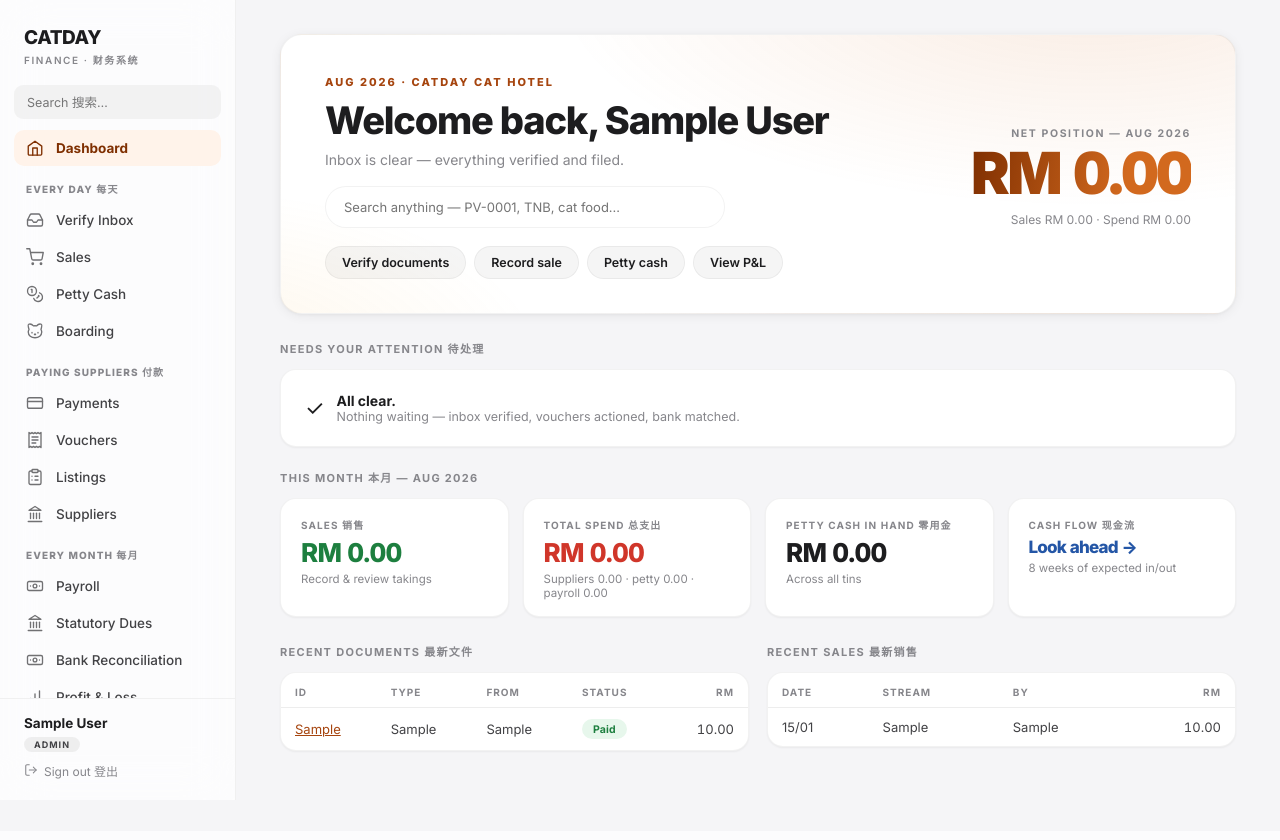
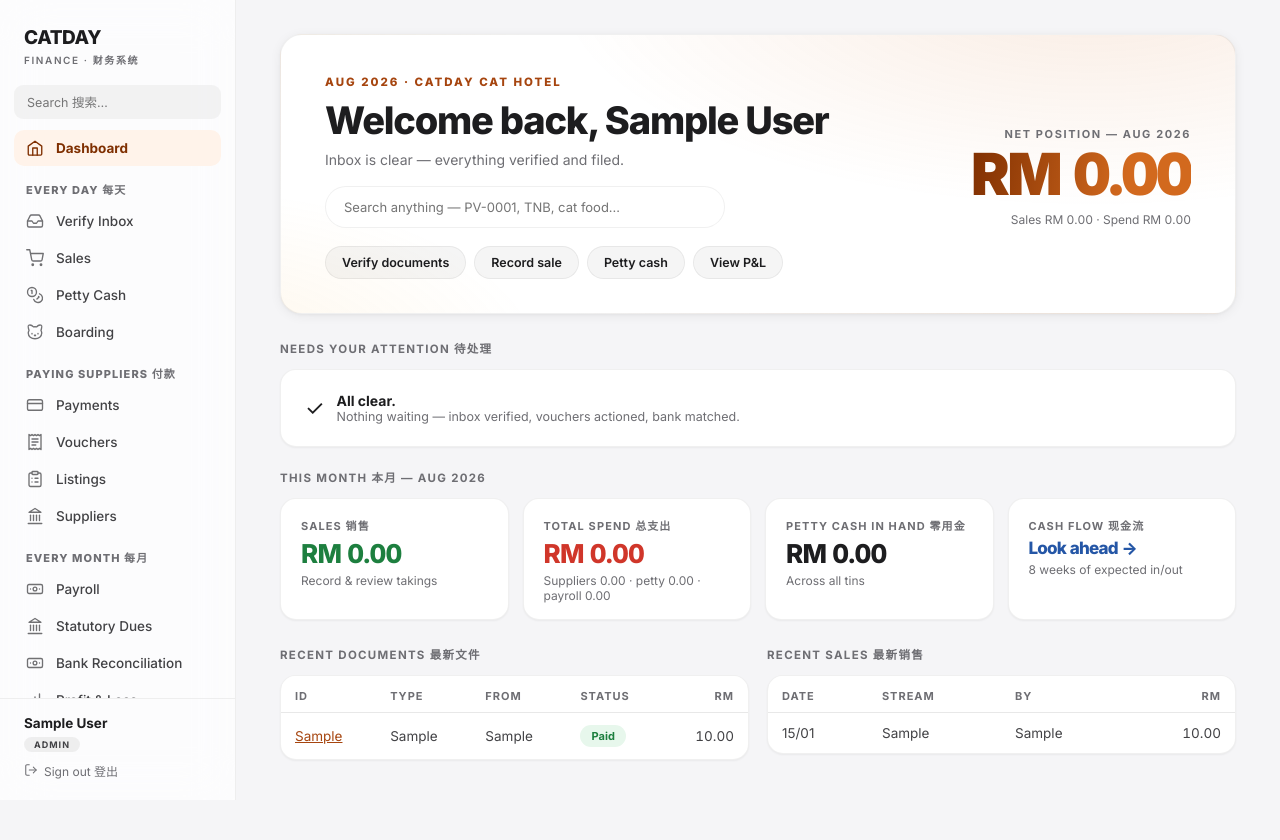
Before and after one commit to chiaeugene/catdaycfo, a FastAPI app: page / in a window 1280 px wide. Before the commit the page ends 800 px from the top, so only its background shows below. Run offline with FastAPI, Linux system fonts and the light colour scheme; the visitor is signed in with stand-in values (Sample User, id 1); tables that the repository leaves empty hold one stand-in row (values such as "Sample post").

Commit message:
UI v5: accessibility fixes, dark mode, sticky headers, print, cache-busting
Accessibility (measured, not guessed)
- --muted was #86868b = 3.33:1 on the app background, failing WCAG AA. Every
  piece of helper text used it — and helper text IS the product for a
  non-finance operator. Now #6e6e73, the lightest grey clearing 4.5:1 on both
  surfaces (measures 4.66:1). --muted-soft kept for decoration only.
- Smallest type raised off the 10px floor (labels, th, h2 -> 11px; body/table
  13 -> 13.5px; badges 10.5 -> 11px).
- Disabled buttons now read as disabled (opacity + not-allowed, no hover lift).

Dark mode
- Full prefers-color-scheme support. Palette is desaturated tonal variants, not
  inverted light values (inverting turns the brand terracotta muddy). Every
  token contrast-checked against the dark surfaces: 6.47-10.84:1 measured live.

Scanning dense data
- Sticky table headers: scrolling a 500-row ledger no longer loses the column
  names. Disabled on mobile where tables become stacked cards.
- Slimmer scrollbars so data tables don't gain a heavy grey bar.

Print
- Real print stylesheet: drops sidebar/filters/action bars, repeats table
  headers across pages, avoids breaking rows and cards, prints the hero figure
  in solid ink instead of a clipped gradient. app.js expands all <details>
  before printing so a printed P&L keeps the transactions behind each category.
- Print buttons on P&L, Balance Sheet, Trial Balance and Cash Flow — the four
  pages that actually get handed to an accountant or investor.

Cache-busting
- style.css/app.js now carry ?v= keyed to the deployed commit (mtime locally).
  Without it a CSS change does not reach users until they force-refresh; this
  bit us during development.

```diff
--- a/app/main.py
+++ b/app/main.py
@@ -33,6 +33,23 @@ templates = Jinja2Templates(directory=os.path.join(BASE_DIR, "templates"))
 templates.env.filters["rm"] = lambda v: f"{(v or 0):,.2f}"
 templates.env.filters["abs"] = lambda v: abs(v or 0)
 app.mount("/static", StaticFiles(directory=os.path.join(BASE_DIR, "static")), name="static")
+
+# Cache-buster for /static assets. Browsers hold onto style.css hard, so a CSS
+# change would otherwise not reach users until they force-refresh. Keyed to the
+# deployed commit in production, to file mtime locally.
+def _asset_version() -> str:
+    commit = os.environ.get("RENDER_GIT_COMMIT")
+    if commit:
+        return commit[:10]
+    try:
+        css = os.path.join(BASE_DIR, "static", "style.css")
+        js = os.path.join(BASE_DIR, "static", "app.js")
+        return str(int(max(os.path.getmtime(css), os.path.getmtime(js))))
+    except OSError:
+        return "dev"
+
+
+ASSET_V = _asset_version()
 
 WEBHOOK_SECRET = os.environ.get("WEBHOOK_SECRET", "catdayhook")
 BASE_URL = os.environ.get("BASE_URL", "https://catday-system.onrender.com").rstrip("/")
@@ -107,7 +124,8 @@ def render(request: Request, db: Session, template: str, page: str, **ctx):
         if user.role in ("admin", "manager") else 0
     return templates.TemplateResponse(request, template,
         {"user": user, "nav_groups": nav_groups, "page": page, "M": M, "today": date.today(),
-         "pending_docs": pending_docs, "collapsed_groups": COLLAPSED_GROUPS, **ctx})
+         "pending_docs": pending_docs, "collapsed_groups": COLLAPSED_GROUPS,
+         "asset_v": ASSET_V, **ctx})
 
 
 def month_str(d: date | None = None) -> str:
@@ -180,7 +198,7 @@ def supplier_map(db: Session, names) -> dict:
 # ─────────────────────────── AUTH (passcode) ───────────────────────────
 def _login_ctx(db: Session, error: str = ""):
     profiles = db.query(M.User).filter(M.User.active == True).order_by(M.User.id).all()  # noqa: E712
-    return {"profiles": profiles, "error": error}
+    return {"profiles": profiles, "error": error, "asset_v": ASSET_V}
 
 
 @app.get("/login", response_class=HTMLResponse)
--- a/static/app.js
+++ b/static/app.js
@@ -21,4 +21,19 @@
     });
   }
   document.addEventListener("DOMContentLoaded", labelTables);
+
+  // Printing a P&L with collapsed drill-downs loses the transactions behind each
+  // category. Expand everything for the print, then restore the screen state.
+  var reopened = [];
+  window.addEventListener("beforeprint", function () {
+    reopened = [];
+    document.querySelectorAll("details:not([open])").forEach(function (d) {
+      d.open = true;
+      reopened.push(d);
+    });
+  });
+  window.addEventListener("afterprint", function () {
+    reopened.forEach(function (d) { d.open = false; });
+    reopened = [];
+  });
 })();
--- a/static/style.css
+++ b/static/style.css
@@ -4,11 +4,15 @@
 :root {
   --ink: #1d1d1f;
   --ink-2: #424245;
-  --muted: #86868b;
+  /* #86868b measured 3.33:1 on --bg — below WCAG AA. This is the lightest grey
+     that clears 4.5:1 on both --bg and --card, and helper text is the product
+     for a non-finance operator. --muted-soft is for decoration only, never text. */
+  --muted: #6e6e73;
+  --muted-soft: #8e8e93;
   --bg: #f5f5f7;
   --card: #ffffff;
-  --line: rgba(0,0,0,.07);
-  --hairline: rgba(0,0,0,.05);
+  --line: rgba(0,0,0,.09);
+  --hairline: rgba(0,0,0,.06);
   --brand: #a6450f;
   --brand-deep: #7f2f01;
   --brand-hot: #d2691e;
@@ -65,7 +115,7 @@ a { color: var(--brand); }
 .sidebar nav details.navgroup > summary::after { content: "▸"; font-size: 9px; opacity: .55; }
 .sidebar nav details.navgroup[open] > summary::after { content: "▾"; }
 .sidebar nav details.navgroup > summary:hover { color: var(--ink); }
-.sidebar nav .navlabel { font-size: 10px; font-weight: 800; text-transform: uppercase; letter-spacing: 1.1px; color: var(--muted); padding: 14px 12px 5px; }
+.sidebar nav .navlabel { font-size: 11px; font-weight: 800; text-transform: uppercase; letter-spacing: 1.1px; color: var(--muted); padding: 14px 12px 5px; }
 .sidebar nav a {
   display: flex; align-items: center; gap: 12px;
   padding: 9px 12px; margin: 1px 0; border-radius: 10px;
@@ -93,8 +143,8 @@ a { color: var(--brand); }
 /* ═══ Typography ═══ */
 .pagehead { display: flex; align-items: center; justify-content: space-between; flex-wrap: wrap; gap: 12px; margin-bottom: 6px; }
 h1 { font-size: 26px; color: var(--ink); font-weight: 800; letter-spacing: -.6px; }
-.sub { color: var(--muted); font-size: 13px; margin-bottom: 26px; max-width: 720px; line-height: 1.55; }
-h2 { font-size: 11px; color: var(--muted); margin-bottom: 13px; font-weight: 700; text-transform: uppercase; letter-spacing: 1.3px; }
+.sub { color: var(--muted); font-size: 13.5px; margin-bottom: 26px; max-width: 720px; line-height: 1.55; }
+h2 { font-size: 11.5px; color: var(--muted); margin-bottom: 13px; font-weight: 700; text-transform: uppercase; letter-spacing: 1.3px; }
 
 /* ═══ Hero ═══ */
 .hero {
@@ -108,11 +158,11 @@ h2 { font-size: 11px; color: var(--muted); margin-bottom: 13px; font-weight: 700
   display: flex; justify-content: space-between; align-items: center; flex-wrap: wrap; gap: 26px;
   position: relative; overflow: hidden;
 }
-.hero .greet { font-size: 11px; text-transform: uppercase; letter-spacing: 2px; color: var(--brand); font-weight: 800; }
+.hero .greet { font-size: 11.5px; text-transform: uppercase; letter-spacing: 2px; color: var(--brand); font-weight: 800; }
 .hero h1 { font-size: clamp(26px, 3.2vw, 38px); margin: 8px 0 6px; letter-spacing: -1.2px; font-weight: 800; }
 .hero .heroline { font-size: 14px; color: var(--muted); max-width: 460px; line-height: 1.5; }
 .hero .heronum { text-align: right; }
-.hero .heronum .lbl { font-size: 10.5px; text-transform: uppercase; letter-spacing: 1.6px; color: var(--muted); font-weight: 700; }
+.hero .heronum .lbl { font-size: 11px; text-transform: uppercase; letter-spacing: 1.6px; color: var(--muted); font-weight: 700; }
 .hero .heronum .val {
   font-size: clamp(38px, 4.6vw, 58px); font-weight: 900; letter-spacing: -2.5px;
   font-variant-numeric: tabular-nums; line-height: 1.1; margin-top: 2px;
@@ -163,9 +213,9 @@ h2 { font-size: 11px; color: var(--muted); margin-bottom: 13px; font-weight: 700
 a.card { cursor: pointer; }
 a.card:hover { transform: translateY(-3px); box-shadow: var(--shadow-lg); }
 a.card:active { transform: translateY(-1px) scale(.99); }
-.card .label { font-size: 10px; color: var(--muted); text-transform: uppercase; letter-spacing: 1.1px; font-weight: 700; }
+.card .label { font-size: 11px; color: var(--muted); text-transform: uppercase; letter-spacing: 1.1px; font-weight: 700; }
 .card .value { font-size: 26px; font-weight: 800; color: var(--ink); margin-top: 5px; font-variant-numeric: tabular-nums; letter-spacing: -.8px; }
-.card .hint { font-size: 11.5px; color: var(--muted); margin-top: 4px; }
+.card .hint { font-size: 12px; color: var(--muted); margin-top: 4px; }
 .card .go { position: absolute; right: 16px; top: 16px; font-size: 13px; color: var(--muted); opacity: 0; transition: opacity .18s, transform .18s; transform: translateX(-4px); }
 a.card:hover .go { opacity: 1; transform: translateX(0); }
 .card.green .value { color: var(--green); }
@@ -176,8 +226,16 @@ a.card:hover .go { opacity: 1; transform: translateX(0); }
 /* ═══ Tables ═══ */
 .tablewrap { background: var(--card); border: 1px solid var(--hairline); border-radius: var(--r-md); box-shadow: var(--shadow-sm); overflow-x: auto; }
 table { width: 100%; border-collapse: collapse; }
-th { background: transparent; color: var(--muted); text-align: left; padding: 13px 14px 9px; font-size: 10px; text-transform: uppercase; letter-spacing: 1px; border-bottom: 1px solid var(--line); white-space: nowrap; font-weight: 700; }
-td { padding: 11px 14px; border-bottom: 1px solid var(--hairline); font-size: 13px; vertical-align: middle; color: var(--ink-2); }
+/* Column headers stay put while scrolling a 500-row ledger — without this you
+   lose track of which column a number belongs to halfway down the page. */
+th {
+  position: sticky; top: 0; z-index: 2;
+  background: var(--card); color: var(--muted); text-align: left; padding: 13px 14px 9px;
+  font-size: 11px; text-transform: uppercase; letter-spacing: 1px;
+  border-bottom: 1px solid var(--line); white-space: nowrap; font-weight: 700;
+  box-shadow: 0 1px 0 var(--line);
+}
+td { padding: 12px 14px; border-bottom: 1px solid var(--hairline); font-size: 13.5px; vertical-align: middle; color: var(--ink-2); }
 td b { color: var(--ink); }
 tr:last-child td { border-bottom: none; }
 tbody tr { transition: background .12s; }
@@ -188,7 +246,7 @@ td.mono { font-family: "SF Mono", "Cascadia Code", Consolas, monospace; font-siz
 .section-row td { background: rgba(0,0,0,.025) !important; font-weight: 700; color: var(--ink); font-size: 10.5px; text-transform: uppercase; letter-spacing: 1px; }
 
 /* ═══ Badges ═══ */
-.badge { display: inline-block; padding: 3.5px 11px; border-radius: 100px; font-size: 10.5px; font-weight: 700; white-space: nowrap; letter-spacing: .1px; }
+.badge { display: inline-block; padding: 4px 11px; border-radius: 100px; font-size: 11px; font-weight: 700; white-space: nowrap; letter-spacing: .1px; }
 .badge.pending, .badge.unsorted { background: var(--amber-bg); color: var(--amber); }
 .badge.draft, .badge.categorized { background: var(--blue-bg); color: var(--blue); }
 .badge.onvoucher, .badge.approved, .badge.submitted, .badge.verified { background: var(--brand-tint); color: var(--brand-deep); }
@@ -236,7 +294,17 @@ button.danger:hover { background: var(--red-bg); border-color: var(--red); }
 button.small, .btn.small { height: 31px; padding: 0 14px; font-size: 11.5px; border-radius: 8px; }
 button.ghost { background: transparent; color: var(--muted); border: 1px solid var(--line); box-shadow: none; }
 button.ghost:hover { background: rgba(0,0,0,.04); color: var(--ink); }
-:focus-visible { outline: 2.5px solid var(--brand); outline-offset: 2px; }
+:focus-visible { outline: 2.5px solid var(--brand); outline-offset: 2px; border-radius: 4px; }
+button:disabled, .btn:disabled {
+  opacity: .42; cursor: not-allowed; transform: none !important; box-shadow: none !important;
+}
+button:disabled:hover, .btn:disabled:hover { background: inherit; transform: none; }
+/* Slimmer scrollbars so dense tables don't gain a heavy grey bar */
+* { scrollbar-width: thin; scrollbar-color: rgba(128,128,128,.4) transparent; }
+::-webkit-scrollbar { width: 10px; height: 10px; }
+::-webkit-scrollbar-track { background: transparent; }
+::-webkit-scrollbar-thumb { background: rgba(128,128,128,.35); border-radius: 6px; border: 2px solid transparent; background-clip: content-box; }
+::-webkit-scrollbar-thumb:hover { background: rgba(128,128,128,.55); background-clip: content-box; }
 
 /* ═══ Login ═══ */
 .login-wrap {
@@ -381,6 +449,32 @@ details.rowedit summary { cursor: pointer; font-size: 11.5px; color: var(--brand
   html { scroll-behavior: auto; }
 }
 
+/* ═══ Print — P&L, Balance Sheet and vouchers get handed to accountants
+   and investors on paper. Without this they print with the sidebar,
+   dark chrome and hidden table rows. ═══ */
+@media print {
+  @page { margin: 14mm; }
+  .sidebar, .mobilebar, .nav-scrim, .selectbar, .filters,
+  .hero .quick, .herosearch, .navsearch { display: none !important; }
+  .layout { display: block; }
+  .main { padding: 0; max-width: none; }
+  .main > * { animation: none !important; }
+  body { background: #fff; color: #000; font-size: 11pt; }
+  .panel, .card, .tablewrap, .hero {
+    box-shadow: none !important; border: 1px solid #ccc !important;
+    background: #fff !important; break-inside: avoid;
+  }
+  .hero { background-image: none !important; }
+  .hero .heronum .val { -webkit-text-fill-color: #000; color: #000; }
+  th { position: static; box-shadow: none; }
+  tr, .verify-card { break-inside: avoid; }
+  thead { display: table-header-group; }   /* repeat headers across pages */
+  a { text-decoration: none; color: #000; }
+  a[href^="/"]::after { content: ""; }     /* don't print internal URLs */
+  details > summary { list-style: none; font-weight: 600; }   /* summary is the category label — keep it */
+  .total-row td { background: #f0f0f0 !important; -webkit-print-color-adjust: exact; print-color-adjust: exact; }
+}
+
 /* ═══ Mobile ═══ */
 .tablewrap { -webkit-overflow-scrolling: touch; }
 
--- a/templates/balance_sheet.html
+++ b/templates/balance_sheet.html
@@ -1,7 +1,8 @@
 {% extends "base.html" %}
 {% from "icons.html" import icon %}
 {% block content %}
-<div class="pagehead"><h1>Balance Sheet 资产负债表</h1></div>
+<div class="pagehead"><h1>Balance Sheet 资产负债表</h1>
+  <button class="secondary" onclick="window.print()">{{ icon('file', 14) }} Print 打印</button></div>
 <div class="sub">Financial position as at a date: what the company owns, owes, and the owners' stake. Current-period profit is folded into equity as Current Earnings.</div>
 
 {% if not has_opening %}
--- a/templates/base.html
+++ b/templates/base.html
@@ -6,7 +6,7 @@
 <title>{% block title %}CATDAY Finance{% endblock %}</title>
 <link rel="preconnect" href="https://fonts.googleapis.com">
 <link rel="preconnect" href="https://fonts.gstatic.com" crossorigin>
-<link rel="stylesheet" href="/static/style.css">
+<link rel="stylesheet" href="/static/style.css?v={{ asset_v }}">
 </head>
 <body>
 {% from "icons.html" import icon %}
@@ -63,7 +63,7 @@
     {% block content %}{% endblock %}
   </main>
 </div>
-<script src="/static/app.js"></script>
+<script src="/static/app.js?v={{ asset_v }}"></script>
 {% block scripts %}{% endblock %}
 </body>
 </html>
--- a/templates/cashflow.html
+++ b/templates/cashflow.html
@@ -1,7 +1,8 @@
 {% extends "base.html" %}
 {% from "icons.html" import icon %}
 {% block content %}
-<div class="pagehead"><h1>Cash Flow Projection 现金流预测</h1></div>
+<div class="pagehead"><h1>Cash Flow Projection 现金流预测</h1>
+  <button class="secondary" onclick="window.print()">{{ icon('file', 14) }} Print 打印</button></div>
 <div class="sub">Week-by-week look-ahead: cash on hand today, expected takings, and every payment coming due (vouchers awaiting payment, EPF/SOCSO/EIS/PCB deadlines, payroll, recurring bills). Use it to spot the week cash gets tight — before it happens.</div>
 
 <div class="cards">
--- a/templates/login.html
+++ b/templates/login.html
@@ -4,7 +4,7 @@
 <meta charset="utf-8">
 <meta name="viewport" content="width=device-width, initial-scale=1">
 <title>CATDAY — Sign in</title>
-<link rel="stylesheet" href="/static/style.css">
+<link rel="stylesheet" href="/static/style.css?v={{ asset_v }}">
 </head>
 <body>
 <div class="login-wrap">
--- a/templates/pnl.html
+++ b/templates/pnl.html
@@ -1,6 +1,8 @@
 {% extends "base.html" %}
+{% from "icons.html" import icon %}
 {% block content %}
-<div class="pagehead"><h1>Profit &amp; Loss 损益表 — {{ month }}</h1></div>
+<div class="pagehead"><h1>Profit &amp; Loss 损益表 — {{ month }}</h1>
+  <button class="secondary" onclick="window.print()">{{ icon('file', 14) }} Print 打印</button></div>
 <div class="sub">Live statement from actual sales, verified payments, petty cash and confirmed payroll. Click any line to see the transactions behind it.</div>
 
 <div class="filters">
--- a/templates/trial_balance.html
+++ b/templates/trial_balance.html
@@ -1,7 +1,8 @@
 {% extends "base.html" %}
 {% from "icons.html" import icon %}
 {% block content %}
-<div class="pagehead"><h1>Trial Balance 试算表</h1></div>
+<div class="pagehead"><h1>Trial Balance 试算表</h1>
+  <button class="secondary" onclick="window.print()">{{ icon('file', 14) }} Print 打印</button></div>
 <div class="sub">Every account's net balance from the double-entry journal — debits must equal credits. Click an account to see its ledger. Auto-derived from payments, sales, petty cash, payroll and statutory records.</div>
 
 <div class="panel">
```
Also changed, not shown: other parts of static/style.css (+47 -1 lines).
